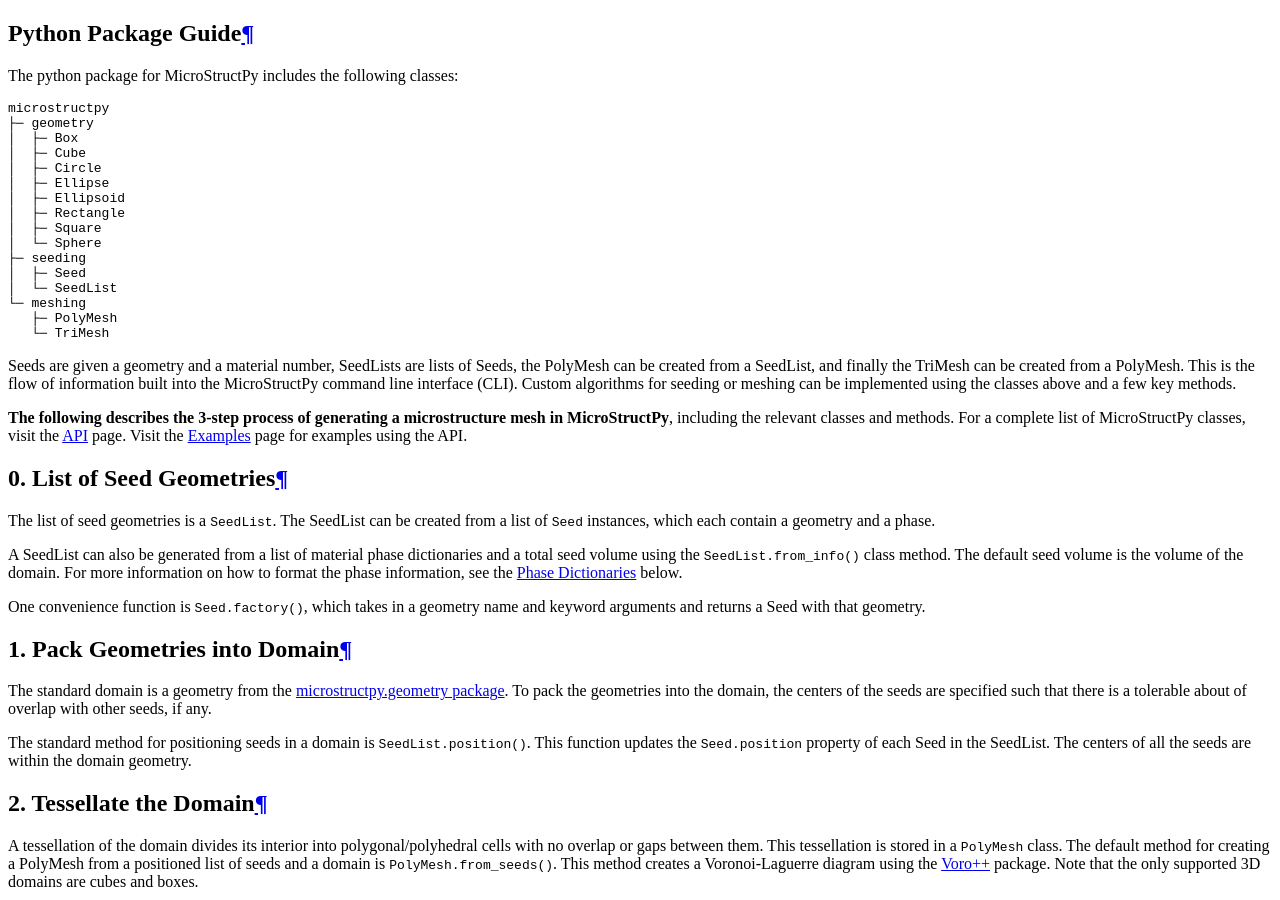
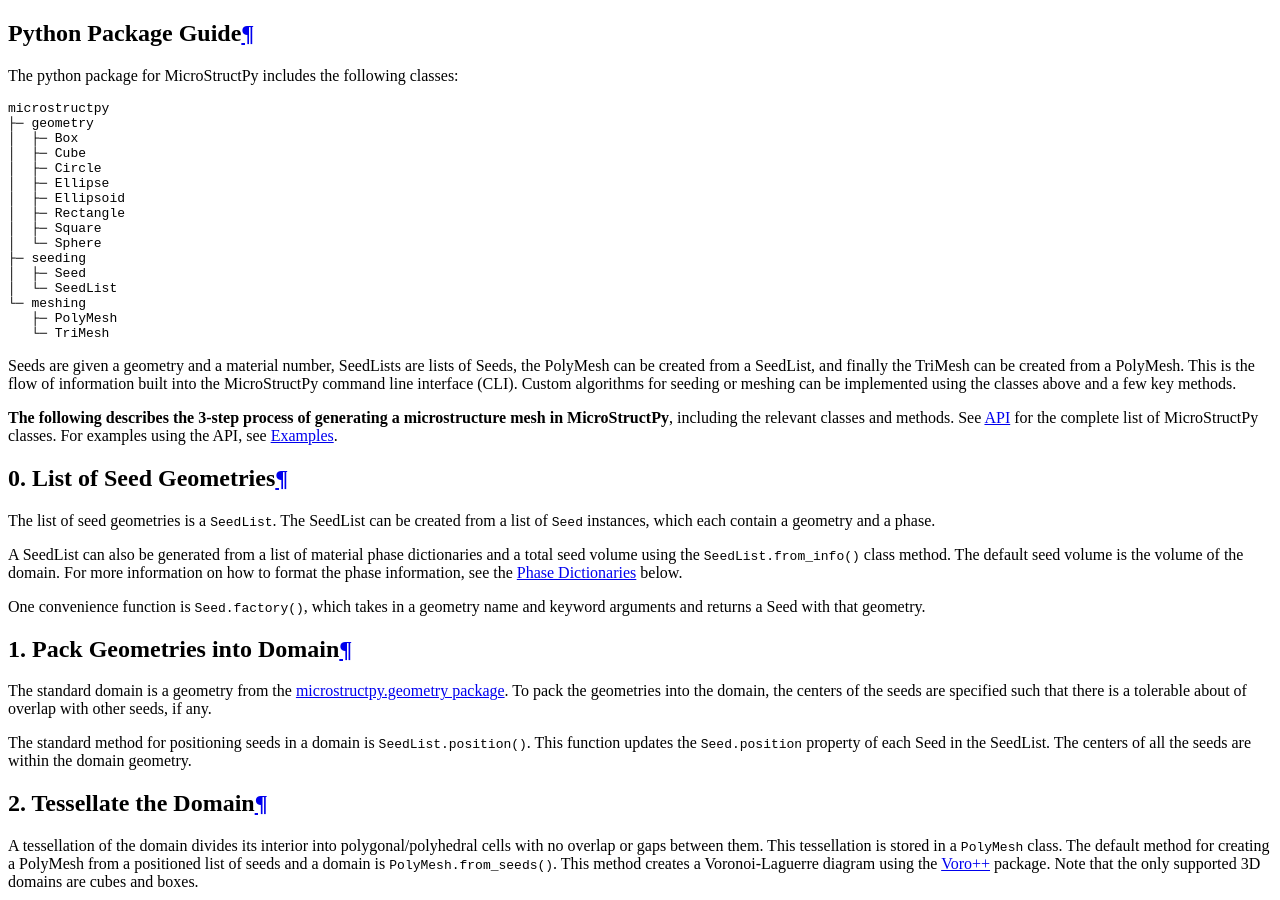
Before and after one commit to kip-hart/MicroStructPy, a Sphinx documentation site: the page built from docs/source/package_guide.rst, in a window 1280 px wide and 900 px high. Built offline with Sphinx 7.4.7, drawn with Linux system fonts in a browser that asks for light colours.

Commit message:
removed references to "pages" from docs
since PDF builds are not organized in webpages

```diff
--- a/docs/source/cli.rst
+++ b/docs/source/cli.rst
@@ -501,7 +501,7 @@ a "color" field.
 The default color is "CN" where N is the order of the material in the XML file,
 starting from 0.
 For more information about color specification, visit the Matplotlib
-`Specifying Colors`_ page.
+`Specifying Colors`_ webpage.
 
 For example:
 
@@ -1114,7 +1114,7 @@ The colormap field is used when ``color_by`` is set to either "seed number" or
 "material number".
 This gives the name of the colormap to be used in coloring the seeds/grains.
 For a complete list of available colormaps, visit the `Choosing Colormaps in
-Matplotlib`_ page.
+Matplotlib`_ webpage.
 
 seeds_kwargs
 ^^^^^^^^^^^^
--- a/docs/source/getting_started.rst
+++ b/docs/source/getting_started.rst
@@ -56,7 +56,8 @@ A demonstration can be run from the command line by::
 
 When a demo is run, the XML input file is copied to the current working
 directory.
-To see a full list of available demos, visit the :ref:`examples_page` page.
+See :ref:`examples_page` for a full list of available examples and
+demostrations.
 
 
 Using the Python Package
--- a/docs/source/package_guide.rst
+++ b/docs/source/package_guide.rst
@@ -34,10 +34,8 @@ above and a few key methods.
 
 **The following describes the 3-step process of generating a microstructure
 mesh in MicroStructPy**, including the relevant classes and methods.
-For a complete list of MicroStructPy classes, visit the
-:any:`API <microstructpy>` page.
-Visit the :ref:`Examples <package_examples>` page for examples using the
-API.
+See :any:`API <microstructpy>` for the complete list of MicroStructPy classes.
+For examples using the API, see :ref:`Examples <package_examples>`.
 
 0. List of Seed Geometries
 --------------------------
```
